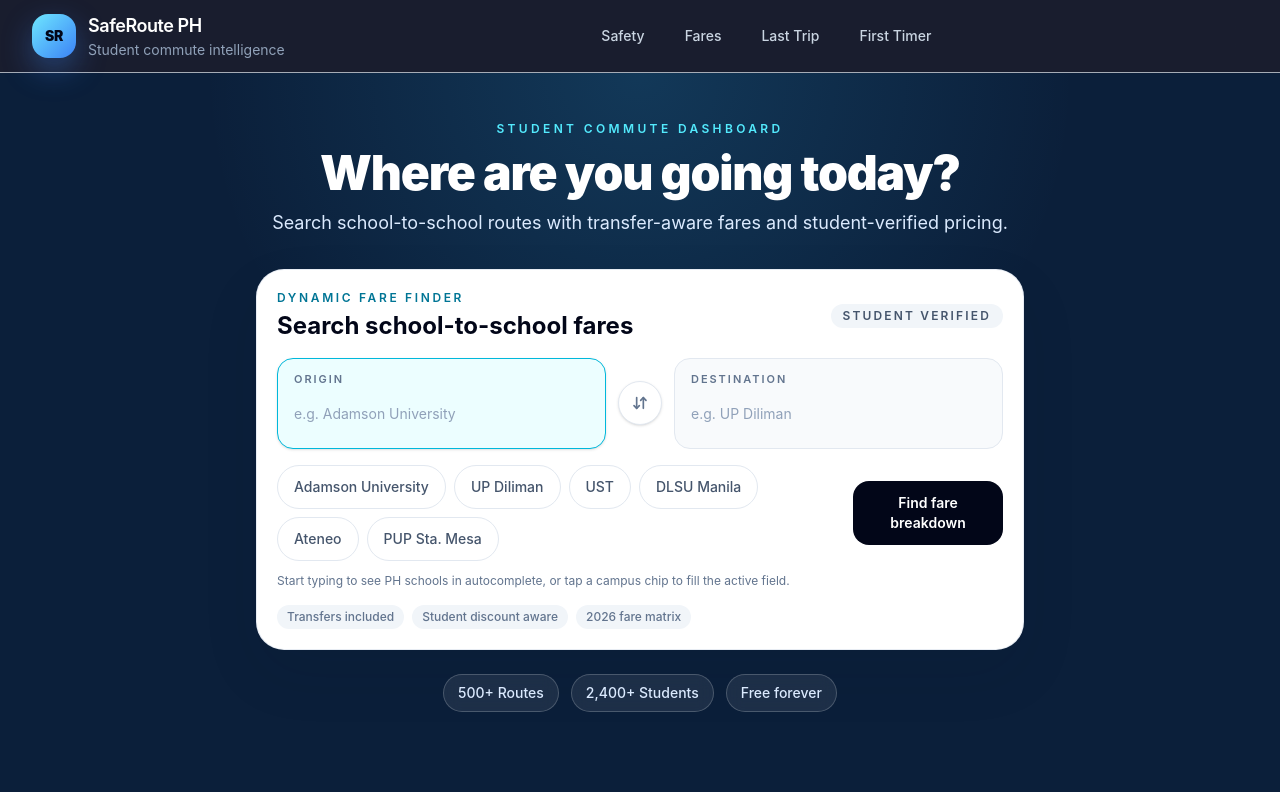
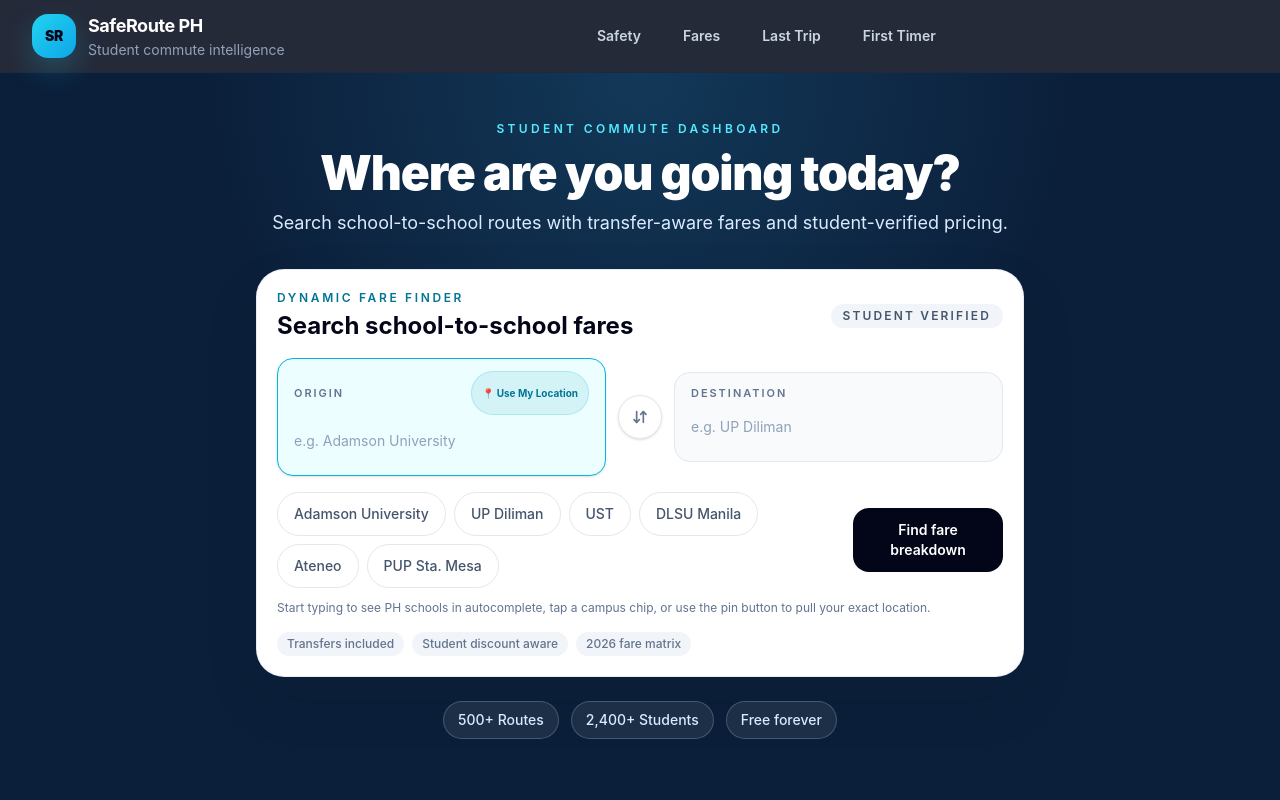
Before and after one commit to gabrielhipolito-dev/safe-route-ph, a Next.js app: page / in a window 1280 px wide. Shown: the top 800 px of the page. Built offline with nearby package versions, Linux system fonts and the light colour scheme.

Commit message:
feat: implement school-to-school route search functionality with fare estimation and geolocation support

```diff
--- a/app/components/Navbar.jsx
+++ b/app/components/Navbar.jsx
@@ -29,14 +29,14 @@ export default function Navbar() {
   }, [menuOpen])
 
   return (
-    <header className="sticky top-0 z-50 border-b border-slate-200/70 bg-slate-950/90 backdrop-blur-xl">
+    <header className="sticky top-0 z-50 border-b border-slate-800/80 bg-slate-950/85 backdrop-blur-md">
       <nav className="mx-auto flex max-w-7xl items-center justify-between gap-3 px-4 py-3 sm:px-6 lg:px-8">
         <Link href="/" onClick={() => setMenuOpen(false)} className="group flex items-center gap-3">
-          <span className="flex h-11 w-11 items-center justify-center rounded-2xl bg-[linear-gradient(135deg,#6EE7FF,#3B82F6)] text-sm font-black tracking-tight text-slate-950 shadow-[0_12px_30px_rgba(59,130,246,0.35)] transition-transform duration-300 group-hover:scale-105">
+          <span className="flex h-11 w-11 items-center justify-center rounded-2xl bg-[linear-gradient(135deg,#22D3EE,#0EA5E9)] text-sm font-black tracking-tight text-slate-950 shadow-[0_12px_28px_rgba(34,211,238,0.22)] transition-transform duration-300 group-hover:scale-105">
             SR
           </span>
           <span className="flex flex-col leading-none">
-            <span className="text-base font-semibold tracking-tight text-white sm:text-lg">
+            <span className="text-base font-bold tracking-tight text-white sm:text-lg group-hover:text-cyan-400 transition-colors">
               SafeRoute PH
             </span>
             <span className="text-xs text-slate-400 sm:text-sm">
@@ -45,7 +45,7 @@ export default function Navbar() {
           </span>
         </Link>
 
-        <div className="hidden items-center gap-2 xl:flex">
+        <div className="hidden items-center gap-2 md:flex">
           {navItems.map((item) => {
             const isActive = pathname?.startsWith(item.href)
 
@@ -53,11 +53,11 @@ export default function Navbar() {
               <Link
                 key={item.href}
                 href={item.href}
-                  onClick={() => setMenuOpen(false)}
-                className={`rounded-full px-4 py-2 text-sm font-medium transition-all duration-200 ${
+                onClick={() => setMenuOpen(false)}
+                className={`rounded-xl px-4 py-2 text-sm font-semibold transition-all duration-300 hover:-translate-y-0.5 ${
                   isActive
-                    ? 'bg-white text-slate-950 shadow-[0_10px_24px_rgba(255,255,255,0.12)]'
-                    : 'text-slate-300 hover:bg-white/8 hover:text-white'
+                    ? 'bg-cyan-500/15 border border-cyan-400/30 text-cyan-300 shadow-[0_8px_24px_rgba(34,211,238,0.14)]'
+                    : 'text-slate-300 hover:bg-white/5 hover:text-white border border-transparent'
                 }`}
               >
                 {item.label}
@@ -70,7 +70,7 @@ export default function Navbar() {
           <button
             type="button"
             onClick={() => setMenuOpen((value) => !value)}
-            className="inline-flex h-11 w-11 items-center justify-center rounded-full border border-white/10 bg-white/5 text-slate-100 transition-colors hover:border-white/20 hover:bg-white/10 hover:text-white xl:hidden"
+            className="inline-flex h-11 w-11 items-center justify-center rounded-full border border-white/10 bg-white/5 text-slate-100 transition-colors hover:border-white/20 hover:bg-white/10 hover:text-white md:hidden"
             aria-expanded={menuOpen}
             aria-controls="mobile-navigation"
             aria-label="Toggle navigation menu"
@@ -93,13 +93,13 @@ export default function Navbar() {
         </div>
       </nav>
 
-      <div id="mobile-navigation" className={`mx-auto max-w-7xl px-4 pb-4 sm:px-6 lg:px-8 xl:hidden ${menuOpen ? 'block' : 'hidden'}`}>
-        <div className="grid gap-2 rounded-3xl border border-white/10 bg-white/5 p-3 shadow-[0_18px_40px_rgba(2,6,23,0.35)]">
+      <div id="mobile-navigation" className={`mx-auto max-w-7xl px-4 pb-4 sm:px-6 lg:px-8 md:hidden ${menuOpen ? 'block' : 'hidden'}`}>
+        <div className="grid gap-2 rounded-3xl border border-white/10 bg-white/5 p-3 shadow-[0_18px_40px_rgba(2,6,23,0.35)] backdrop-blur-md">
           <div className="grid gap-1">
-            <p className="px-2 text-[11px] font-semibold uppercase tracking-[0.22em] text-slate-400">
+            <p className="px-2 text-[11px] font-semibold uppercase tracking-[0.22em] text-cyan-400">
               Navigate
             </p>
-            <p className="px-2 text-sm text-slate-300">
+            <p className="px-2 text-sm text-slate-400">
               Jump to the core commute tools.
             </p>
           </div>
@@ -115,24 +115,23 @@ export default function Navbar() {
                   onClick={() => setMenuOpen(false)}
                   className={`flex items-center justify-between rounded-2xl px-4 py-3 text-sm font-medium transition-colors ${
                     isActive
-                      ? 'bg-white text-slate-950'
+                      ? 'bg-cyan-500/20 border border-cyan-400/30 text-cyan-300'
                       : 'border border-white/10 bg-slate-950/40 text-slate-200 hover:bg-white/10 hover:text-white'
                   }`}
                 >
                   <span>{item.label}</span>
-                  <span className={isActive ? 'text-slate-500' : 'text-slate-400'}>→</span>
+                  <span className={isActive ? 'text-cyan-400' : 'text-slate-500'}>→</span>
                 </Link>
               )
             })}
           </div>
-
         </div>
       </div>
 
       {menuOpen && (
         <button
           type="button"
-          className="fixed inset-0 z-[-1] bg-slate-950/30 xl:hidden"
+          className="fixed inset-0 z-[-1] bg-slate-950/30 md:hidden"
           aria-label="Close menu overlay"
           onClick={() => setMenuOpen(false)}
         />
--- a/app/components/SearchWidget.jsx
+++ b/app/components/SearchWidget.jsx
@@ -47,11 +47,31 @@ export default function SearchWidget() {
 
     if (activeField === 'from') {
       setFrom(school);
-      if (!to) setActiveField('to'); // Switch focus field visually/logically
+      if (!to) setActiveField('to');
     } else {
       setTo(school);
       if (!from) setActiveField('from');
     }
+  };
+
+  const handleUseCurrentLocation = () => {
+    if (!navigator.geolocation) {
+      setError('Geolocation is not supported by your browser.');
+      return;
+    }
+
+    setError('Fetching current location...');
+    navigator.geolocation.getCurrentPosition(
+      (position) => {
+        const { latitude, longitude } = position.coords;
+        const coordsString = `${latitude},${longitude}`;
+        setFrom(coordsString);
+        setError('');
+      },
+      (err) => {
+        setError(err.message || 'Error accessing geolocation.');
+      }
+    );
   };
 
   return (
@@ -72,8 +92,18 @@ export default function SearchWidget() {
         </div>
 
         <div className="grid gap-3 md:grid-cols-[1fr_auto_1fr] md:items-center">
-          <label className={`rounded-2xl border px-4 py-3 transition ${activeField === 'from' ? 'border-cyan-500 bg-cyan-50 shadow-sm' : 'border-slate-200 bg-slate-50'}`}>
-            <span className="mb-1 block text-[11px] font-semibold uppercase tracking-[0.18em] text-slate-500">Origin</span>
+          <label className={`rounded-2xl border px-4 py-3 transition flex flex-col justify-between min-h-[82px] ${activeField === 'from' ? 'border-cyan-500 bg-cyan-50 shadow-sm' : 'border-slate-200 bg-slate-50'}`}>
+            <div className="flex justify-between items-center w-full mb-1">
+              <span className="block text-[11px] font-semibold uppercase tracking-[0.18em] text-slate-500">Origin</span>
+              <button
+                type="button"
+                onClick={handleUseCurrentLocation}
+                className="text-[10px] bg-cyan-600/10 hover:bg-cyan-600/20 text-cyan-700 px-2.5 py-0.5 rounded-full border border-cyan-500/20 font-bold transition-all flex items-center gap-1 cursor-pointer"
+                title="Use my current GPS location"
+              >
+                📍 Use My Location
+              </button>
+            </div>
             <input
               type="text"
               value={from}
@@ -102,7 +132,7 @@ export default function SearchWidget() {
             </button>
           </div>
 
-          <label className={`rounded-2xl border px-4 py-3 transition ${activeField === 'to' ? 'border-cyan-500 bg-cyan-50 shadow-sm' : 'border-slate-200 bg-slate-50'}`}>
+          <label className={`rounded-2xl border px-4 py-3 transition flex flex-col justify-between min-h-[82px] ${activeField === 'to' ? 'border-cyan-500 bg-cyan-50 shadow-sm' : 'border-slate-200 bg-slate-50'}`}>
             <span className="mb-1 block text-[11px] font-semibold uppercase tracking-[0.18em] text-slate-500">Destination</span>
             <input
               type="text"
@@ -146,7 +176,7 @@ export default function SearchWidget() {
         </div>
 
         <p className="mt-3 text-xs text-slate-500">
-          Start typing to see PH schools in autocomplete, or tap a campus chip to fill the active field.
+          Start typing to see PH schools in autocomplete, tap a campus chip, or use the pin button to pull your exact location.
         </p>
 
         {error && (
--- a/app/route-result/RouteSelector.jsx
+++ b/app/route-result/RouteSelector.jsx
@@ -2,7 +2,7 @@
 
 import { useState } from 'react'
 
-export default function RouteSelector({ allRoutes }) {
+export default function RouteSelector({ allRoutes, origin, destination, apiKey }) {
   const [activeIdx, setActiveIdx] = useState(0)
 
   if (!allRoutes || allRoutes.length === 0) return null
@@ -94,6 +94,21 @@ export default function RouteSelector({ allRoutes }) {
           </div>
         </div>
 
+        {/* Directly Integrated Live Google Map */}
+        {apiKey && origin && destination && (
+          <div className="rounded-[24px] border border-cyan-100/70 bg-slate-50 overflow-hidden shadow-sm aspect-video w-full min-h-[320px]">
+            <iframe
+              width="100%"
+              height="100%"
+              style={{ border: 0 }}
+              loading="lazy"
+              allowFullScreen
+              referrerPolicy="no-referrer-when-downgrade"
+              src={`https://www.google.com/maps/embed/v1/directions?key=${apiKey}&origin=${encodeURIComponent(origin)}&destination=${encodeURIComponent(destination)}&mode=transit`}
+            />
+          </div>
+        )}
+
         {/* Turn-by-turn steps */}
         <div className="grid gap-2.5">
           <p className="text-xs font-extrabold uppercase tracking-[0.22em] text-slate-400 mb-1 pl-1">Step-by-Step Commute Guide</p>
--- a/app/route-result/page.jsx
+++ b/app/route-result/page.jsx
@@ -25,12 +25,12 @@ export default async function RouteResult({ searchParams }) {
                 <span className="h-2 w-2 rounded-full bg-cyan-400 animate-pulse" />
                 Live Commute Routing
               </span>
-              <h1 className="mt-4 text-3xl font-black tracking-tight text-white sm:text-4xl md:text-5xl">
+              <h1 className="mt-4 text-2xl font-black tracking-tight text-white sm:text-3xl md:text-4xl leading-tight">
                 {from && to ? (
-                  <span className="flex flex-col sm:flex-row sm:items-center sm:gap-3">
-                    <span className="text-cyan-200 line-clamp-1">{from}</span>
-                    <span className="text-slate-500 hidden sm:inline">→</span>
-                    <span className="text-cyan-100 line-clamp-1">{to}</span>
+                  <span className="flex flex-wrap items-center gap-2 sm:gap-3">
+                    <span className="text-cyan-200">{from}</span>
+                    <span className="text-slate-500">→</span>
+                    <span className="text-cyan-100">{to}</span>
                   </span>
                 ) : (
                   'School-to-School Commute'
@@ -139,7 +139,7 @@ export default async function RouteResult({ searchParams }) {
               {navigation && (
                 <div className="grid gap-6">
                   {navigation.allRoutes && navigation.allRoutes.length > 0 ? (
-                    <RouteSelector allRoutes={navigation.allRoutes} />
+                    <RouteSelector allRoutes={navigation.allRoutes} origin={from} destination={to} apiKey={process.env.GOOGLE_MAPS_API_KEY} />
                   ) : (
                     <article className="rounded-[32px] border border-slate-200 bg-white p-5 sm:p-7 shadow-[0_24px_50px_rgba(15,23,42,0.08)]">
                       <div className="mb-4 flex flex-wrap items-center justify-between gap-3">
```
Also changed, not shown: app/lib/routeSearch.js.
